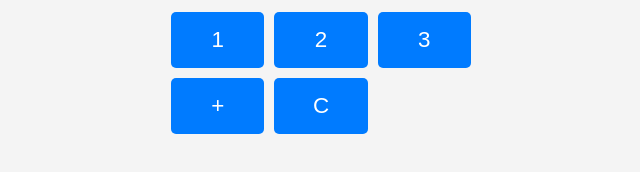
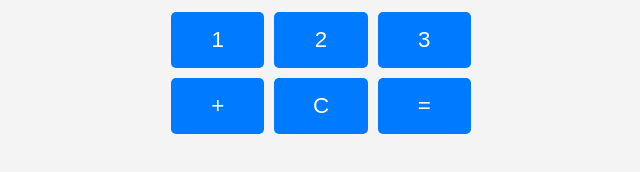
Before and after one commit to NikDenIS-IT/ZGU-lab-work-git, a plain HTML site: page src/index.html in a window 1280 px wide. Shown: the part 396-568 px from the top of the page, without its empty margins (319-959 px from the left). Drawn offline with Linux system fonts and the light colour scheme.

Commit message:
feat: add + and =

```diff
--- a/src/index.html
+++ b/src/index.html
@@ -17,6 +17,7 @@
             <button onclick="append('3')">3</button>
             <button onclick="operate('+')">+</button>
             <button onclick="clearDisplay()">C</button>
+            <button onclick="operate('=')">=</button>
         </div>
     </div>
 </body>
--- a/src/script.js
+++ b/src/script.js
@@ -19,8 +19,25 @@ function append(value) {
 }
 
 function operate(op) {
-    // Пока не реализовано — просто заглушка
-    alert(`Операция "${op}" пока не поддерживается.`);
+    const num = parseFloat(currentInput);
+
+    if (op === '+' && firstOperand === null) {
+        // Сохраняем первое число и оператор
+        firstOperand = num;
+        operator = '+';
+        currentInput = '0';
+    } else if (op === '=' && operator === '+') {
+        // Выполняем сложение
+        const result = firstOperand + num;
+        currentInput = String(result);
+        // Сбрасываем состояние
+        firstOperand = null;
+        operator = null;
+    } else if (op === '=') {
+        // Нажатие = без оператора — ничего не делаем
+        return;
+    }
+    updateDisplay();
 }
 
 function clearDisplay() {
@@ -30,5 +47,5 @@ function clearDisplay() {
     updateDisplay();
 }
 
-// === Приветствие в консоль (аналог "Hello, World!") ===
+// === Приветствие в консоль ===
 console.log("Hello, World! — Калькулятор инициализирован.");
```
